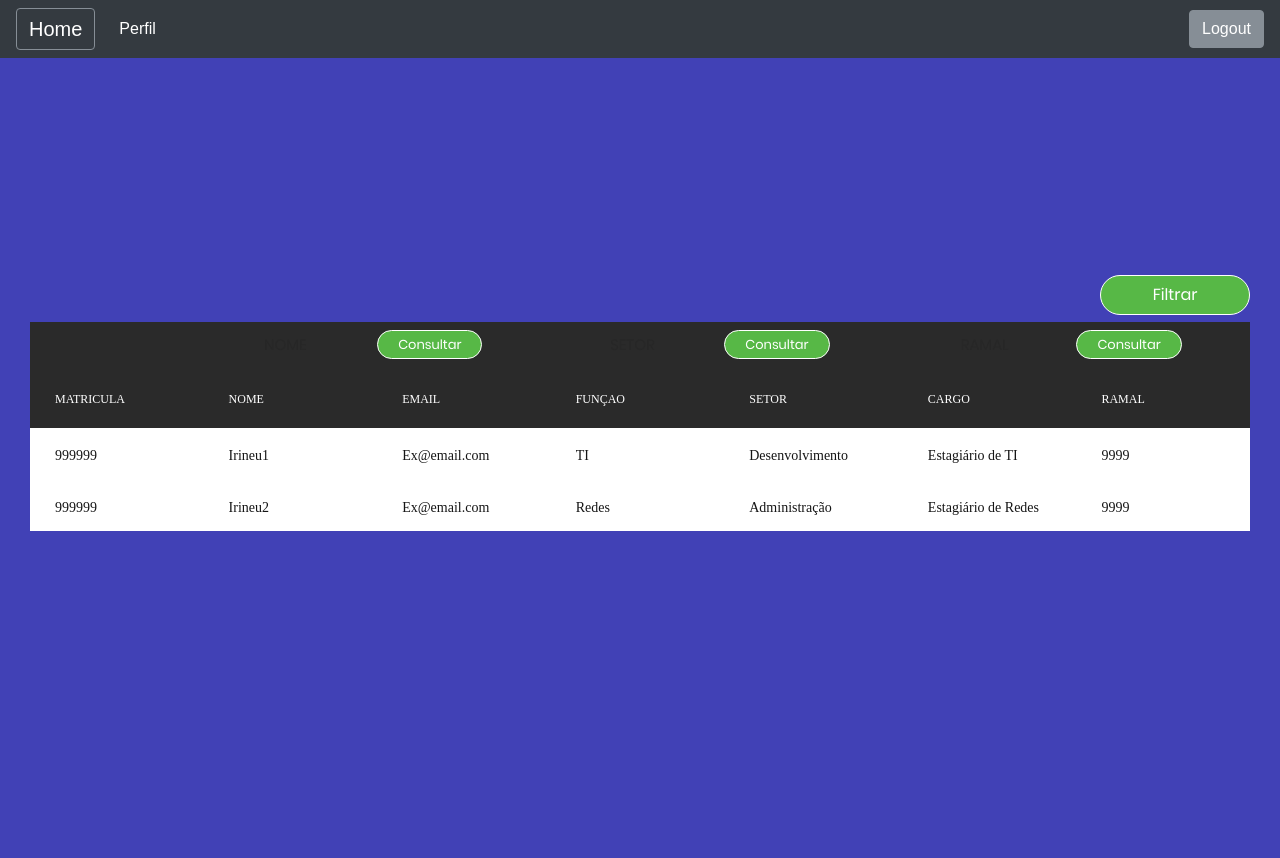
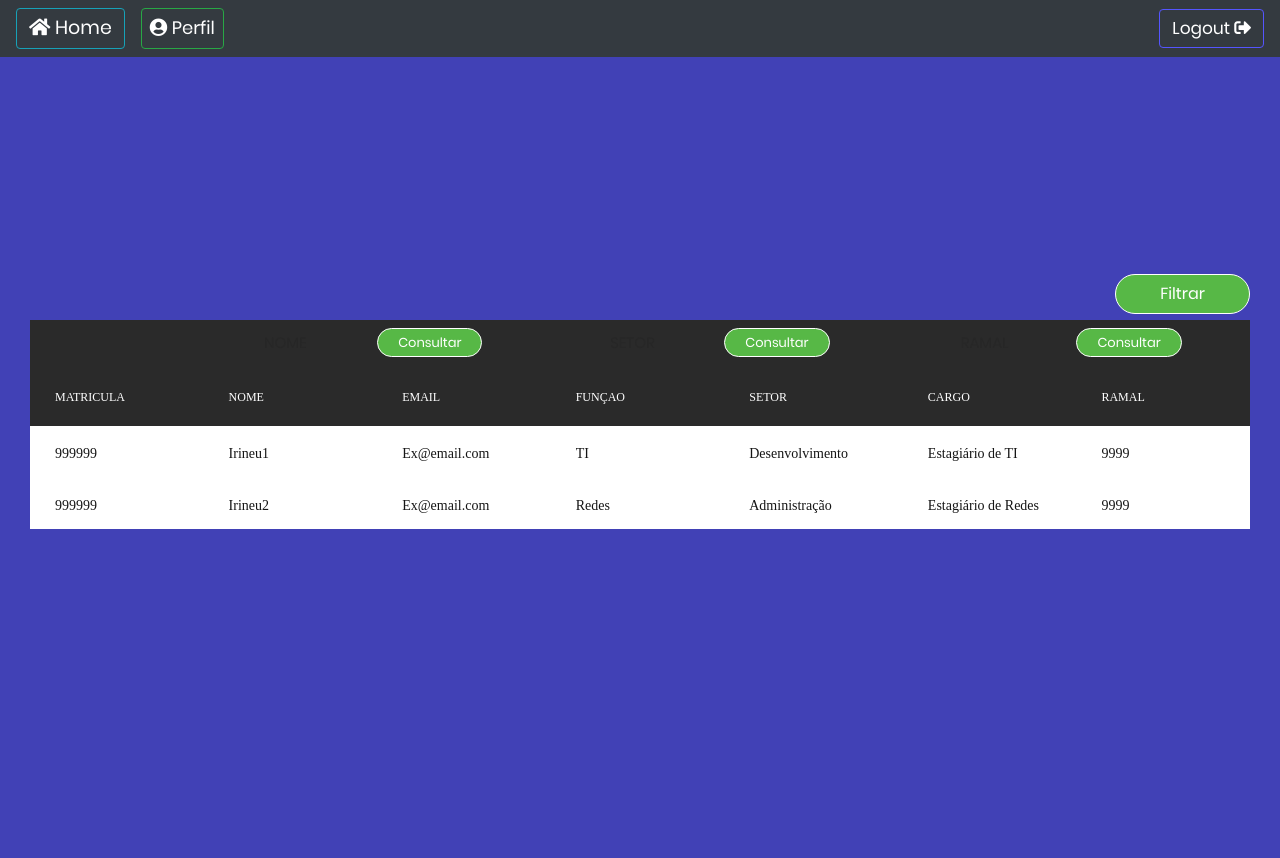
Before and after one commit to TurmaSenac20182/ListaModulo3, a PHP site: page /consultaLogin.html in a window 1280 px wide. After the commit the page ends 529 px from the top, so only its background shows below. Run offline with PHP 8.4, Linux system fonts and the light colour scheme; some libraries are stand-ins or nearby versions; some web fonts are replaced.

Commit message:
Mais alterações na página "consultaLogin". Personalização da navbar.

```diff
--- a/Prototitpo/consultaLogin.html
+++ b/Prototitpo/consultaLogin.html
@@ -20,11 +20,13 @@
 	<link rel="stylesheet" type="text/css" href="css/table_ultil.css">
 	<link rel="stylesheet" type="text/css" href="css/filter.css">
 	<!--===============================================================================================-->
+	 <link rel="stylesheet" href="https://use.fontawesome.com/releases/v5.6.3/css/all.css" integrity="sha384-UHRtZLI+pbxtHCWp1t77Bi1L4ZtiqrqD80Kn4Z8NTSRyMA2Fd33n5dQ8lWUE00s/" crossorigin="anonymous">
+
 </head>
 
 <body>
 	<nav class="navbar navbar-expand-lg navbar-dark bg-dark">
-		<a class="navbar-brand btn btn-outline-secondary" href="#"></i> Home</a>
+		<a class="navbar-brand btn btn-outline-info" href="#"><i class="fas fa-home"></i> Home</a>
 		<button class="navbar-toggler" type="button" data-toggle="collapse" data-target="#navbarSupportedContent"
 			aria-controls="navbarSupportedContent" aria-expanded="false" aria-label="Toggle navigation">
 			<span class="navbar-toggler-icon"></span>
@@ -33,14 +35,13 @@
 		<div class="collapse navbar-collapse" id="navbarSupportedContent">
 			<ul class="navbar-nav mr-auto">
 				<li class="nav-item active">
-					<a class="nav-link" href="cadastro.html">Perfil</a>
+					<a class="nav-link btn btn-outline-success" role="button" href="cadastro.html"><i class="fas fa-user-circle"></i> Perfil</a>
 				</li>
 				<!--<li class="nav-item">
 					<a class="nav-link" href="#">Link</a>
 				</li>-->
 			</ul>
-			<a class="btn btn-secondary" href="index.html" role="button" style="margin-left: 2%;z-index:999;"> Logout
-			</a>
+			<a class="btn btn-outline-danger" href="index.html" role="button"> Logout <i class="fas fa-sign-out-alt"></i>	</a>
 			<!--<button type="button" class="btn btn-success my-2 my-sm-0" data-toggle="modal" data-target="#modalExemplo" style="margin-left: 1%;z-index:999;">Cadastrar-se</button>-->
 
 		</div>
--- a/Prototitpo/css/filter.css
+++ b/Prototitpo/css/filter.css
@@ -38,7 +38,7 @@
     align-items: center;
     padding: 0 20px;
     margin-bottom: 5%;
-    min-width: 150px;
+    min-width: 135px;
     height: 40px;
     background-color: #57b846;
     border-radius: 25px;
@@ -75,6 +75,42 @@
     font-size: 13px;
     color: #fff;
 
+  }
+
+  .btn-outline-info{
+		display: block;
+		height: auto;
+		justify-content: center;
+		align-items: center;
+		font-family: Poppins-Regular;
+		font-size: 19px;
+
+
+
+  }
+  .btn-outline-success{
+		display: block;
+		height: auto;
+		justify-content: center;
+		align-items: center;
+		font-family: Poppins-Regular;
+		font-size: 18px;
+  }
+
+  .btn-outline-danger{
+		display: block;
+		height: auto;
+		justify-content: center;
+		align-items: center;
+		font-family: Poppins-Regular;
+		font-size: 17px;
+		color:white;
+		border-color: #5555ff;
+  }
+
+  .btn-outline-danger:hover{
+	background-color:#5555ff;
+	border-color: #5555ff;
   }
 
   .login200-form-btn:hover {
```
